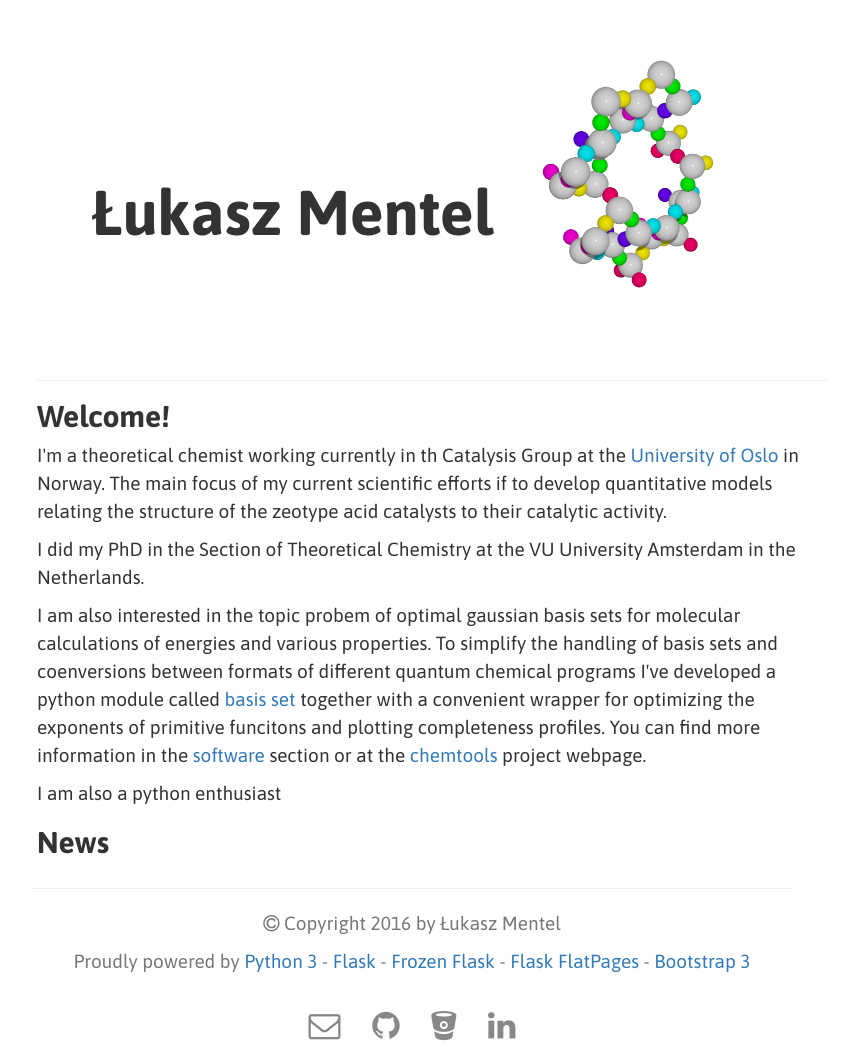
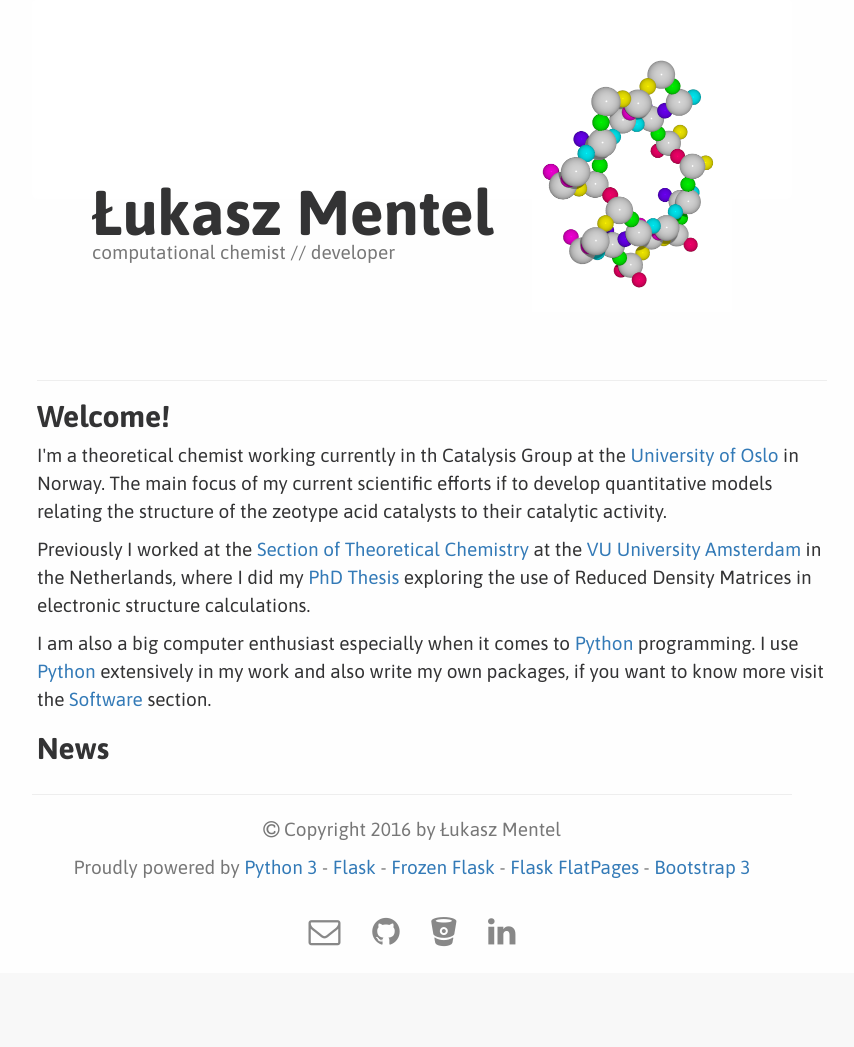
Before and after one commit to lmmentel/lmmentel.github.io, a Flask app: page / in a window 1280 px wide. Shown: the part 71-1118 px from the top of the page, without its empty margins (228-1082 px from the left). After the commit the page ends 1017 px from the top, so only its background shows below. Run offline with Flask 2, Linux system fonts and the light colour scheme; some libraries are stand-ins or nearby versions.

Commit message:
updated main page

```diff
--- a/project/templates/index.html
+++ b/project/templates/index.html
@@ -7,7 +7,10 @@
     <div class="center-block">
       <div class="jumbotron" style="background:white;height:200px">
           <img style="float:right;vertical-align:middle;" width=200px src="{{ url_for('static', filename='img/ton_gist_rainbow_O.png') }}">
-          <h1 style="padding:130px 0 0 0;">Łukasz Mentel</h1>
+          <p>
+            <h1 style="padding:130px 0 0 0;">Łukasz Mentel</h1>
+           <span class="text-muted">computational chemist // developer </span>
+          </p>
       </div>
     </div>
   </div>
@@ -33,24 +36,19 @@
     </p>
 
     <p>
-    I did my PhD in the Section of Theoretical Chemistry at the VU University Amsterdam in the Netherlands.
-    </p>
-    <p>
-    I am also interested in the topic probem of optimal gaussian basis sets for
-    molecular calculations of energies and various properties. To simplify the
-    handling of basis sets and coenversions between formats of different quantum
-    chemical programs I've developed a python module called  <a href="basisset">basis set</a>
-    together with a convenient wrapper for optimizing the exponents of primitive
-    funcitons and plotting completeness profiles. You can find more information in
-    the <a href="software">software</a> section or at the
-    <a href="https://bitbucket.org/lukaszmentel/chemtools">chemtools</a> project webpage.
+    Previously I worked at the <a href="http://www.chem.vu.nl/en/research/division-theoretical-chemistry/">
+    Section of Theoretical Chemistry</a> at the <a href="http://vu.nl/en/index.aspx">VU University Amsterdam</a> in the Netherlands,
+    where I did my <a href="{{ url_for('page', path='2015-07-01-phd-thesis-completed') }}">PhD Thesis</a> exploring the
+    use of Reduced Density Matrices in electronic structure calculations.
     </p>
 
     <p>
-    I am also a python enthusiast
+    I am also a big computer enthusiast especially when it comes to <a href="https://python.org">Python</a>
+    programming. I use <a href="https://python.org">Python</a> extensively in my work and also write my
+    own packages, if you want to know more visit the <a href="{{ url_for('page', path='software') }}">Software</a>
+    section.
+
     </p>
-
-
 
     <h2 class="page-heading">News</h2>
 
```
